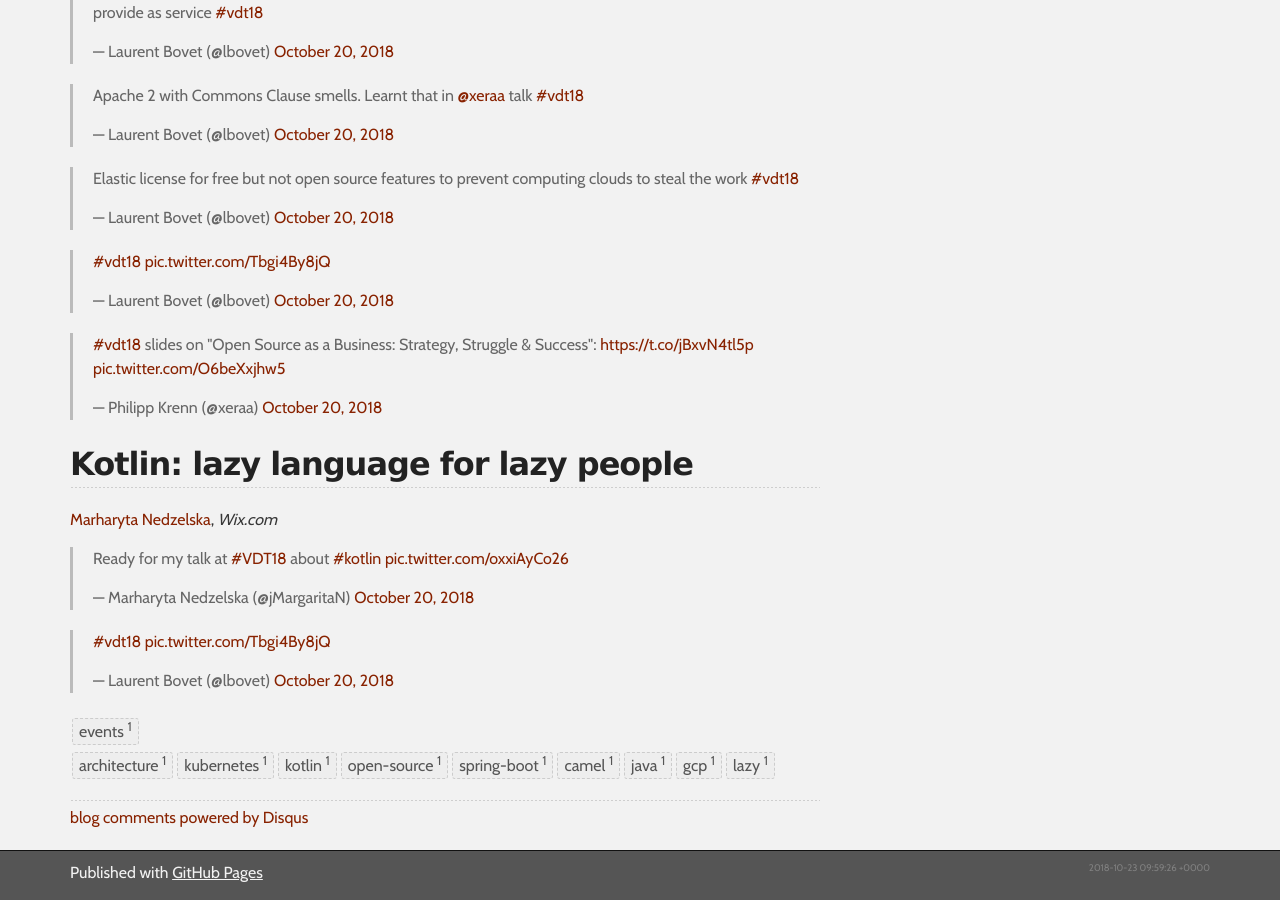
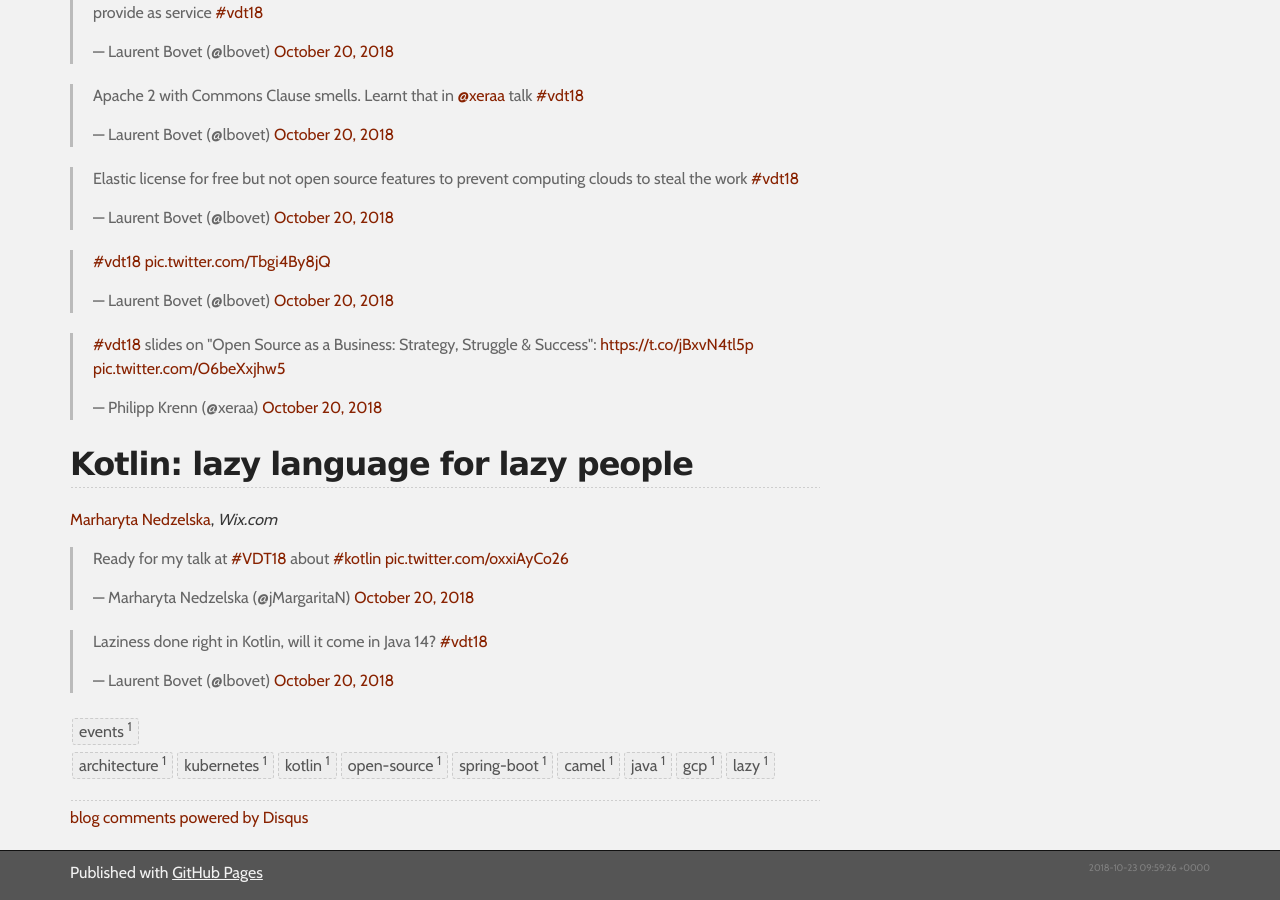
Before and after one commit to swisspush/swisspush.github.io, a Jekyll site: the page built from _posts/2018-10-21-voxxeddays-ticino-2018-impressions.md, in a window 1280 px wide and 900 px high, scrolled down 2917 px. Built offline with Jekyll 4.4.1, drawn with Linux system fonts in a browser that asks for light colours; nearby versions of some CDN libraries; some web fonts are replaced; comment, search, counter and statistics services are not loaded.

Commit message:
Fixed last tweet

```diff
--- a/_posts/2018-10-21-voxxeddays-ticino-2018-impressions.md
+++ b/_posts/2018-10-21-voxxeddays-ticino-2018-impressions.md
@@ -111,5 +111,5 @@ tags: [ architecture, kubernetes, kotlin, open-source, spring-boot, camel, java,
 <blockquote class="twitter-tweet" data-lang="en"><p lang="en" dir="ltr">Ready for my talk at <a href="https://twitter.com/hashtag/VDT18?src=hash&amp;ref_src=twsrc%5Etfw">#VDT18</a> about <a href="https://twitter.com/hashtag/kotlin?src=hash&amp;ref_src=twsrc%5Etfw">#kotlin</a> <a href="https://t.co/oxxiAyCo26">pic.twitter.com/oxxiAyCo26</a></p>&mdash; Marharyta Nedzelska (@jMargaritaN) <a href="https://twitter.com/jMargaritaN/status/1053656979137282049?ref_src=twsrc%5Etfw">October 20, 2018</a></blockquote>
 <script async src="https://platform.twitter.com/widgets.js" charset="utf-8"></script>
 
-<blockquote class="twitter-tweet" data-lang="en"><p lang="und" dir="ltr"><a href="https://twitter.com/hashtag/vdt18?src=hash&amp;ref_src=twsrc%5Etfw">#vdt18</a> <a href="https://t.co/Tbgi4By8jQ">pic.twitter.com/Tbgi4By8jQ</a></p>&mdash; Laurent Bovet (@lbovet) <a href="https://twitter.com/lbovet/status/1053656427330523137?ref_src=twsrc%5Etfw">October 20, 2018</a></blockquote>
+<blockquote class="twitter-tweet" data-lang="en"><p lang="en" dir="ltr">Laziness done right in Kotlin, will it come in Java 14? <a href="https://twitter.com/hashtag/vdt18?src=hash&amp;ref_src=twsrc%5Etfw">#vdt18</a></p>&mdash; Laurent Bovet (@lbovet) <a href="https://twitter.com/lbovet/status/1053660729121927168?ref_src=twsrc%5Etfw">October 20, 2018</a></blockquote>
 <script async src="https://platform.twitter.com/widgets.js" charset="utf-8"></script>
```
